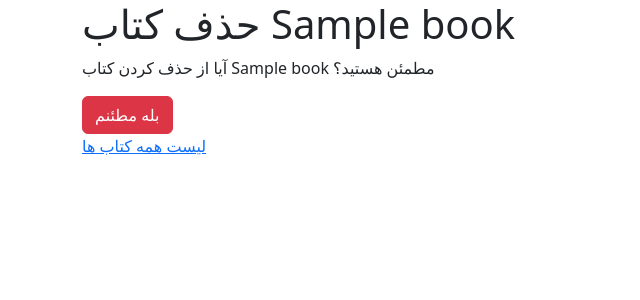
After one commit to AliGanji14/book-store, a Django app: page /books/1/delete/ in a window 1280 px wide. The commit adds this page. Shown: the top 300 px of the page, without its empty margins (0-640 px from the left). Run offline with Django 5.2, Linux system fonts and the light colour scheme; tables that the repository leaves empty hold one stand-in row (values such as "Sample post").

Commit message:
add BookDeleteView

```diff
--- /dev/null
+++ b/books/templates/books/book_delete.html
@@ -0,0 +1,13 @@
+{% extends '_base.html' %}
+
+{% block page_title %}حذف کتاب {{ book.title }}{% endblock %}
+
+{% block content %}
+    <form action="" method="post">
+        {% csrf_token %}
+        <h1>حذف کتاب {{ book.title }}</h1>
+        <p>آیا از حذف کردن کتاب {{ book.title }} مطمئن هستید؟</p>
+        <input class="btn btn-danger" type="submit" value="بله مطئنم">
+    </form>
+    <a href="{% url 'book_list' %}">لیست همه کتاب ها</a>
+{% endblock %}
--- a/books/templates/books/book_detail.html
+++ b/books/templates/books/book_detail.html
@@ -10,6 +10,9 @@
     <a href="{% url 'book_update' book.id %}">
         <button class="btn btn-info" type="button">ویرایش</button>
     </a>
+    <a href="{% url 'book_delete' book.id %}">
+        <button class="btn btn-danger" type="button">حذف</button>
+    </a>
     <br>
     <a href="{% url 'book_list' %}">لیست همه کتاب ها </a>
 {% endblock %}
--- a/books/urls.py
+++ b/books/urls.py
@@ -7,4 +7,5 @@ urlpatterns = [
     path('<int:pk>/', views.BookDetailView.as_view(), name='book_detail'),
     path('create/', views.BookCreateView.as_view(), name='book_create'),
     path('<int:pk>/update/', views.BookUpdateView.as_view(), name='book_update'),
+    path('<int:pk>/delete/', views.BookDeleteView.as_view(), name='book_delete')
 ]
--- a/books/views.py
+++ b/books/views.py
@@ -1,4 +1,4 @@
-from django.shortcuts import render, reverse
+from django.urls import reverse_lazy
 from django.views import generic
 
 from books.models import Book
@@ -25,3 +25,9 @@ class BookUpdateView(generic.UpdateView):
     model = Book
     fields = ('title', 'author', 'description', 'price')
     template_name = 'books/book_update.html'
+
+
+class BookDeleteView(generic.DeleteView):
+    model = Book
+    template_name = 'books/book_delete.html'
+    success_url = reverse_lazy('book_list')
```
